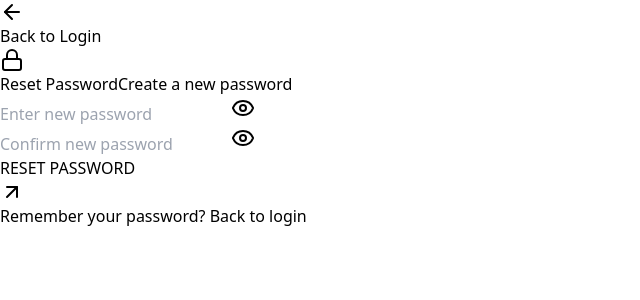
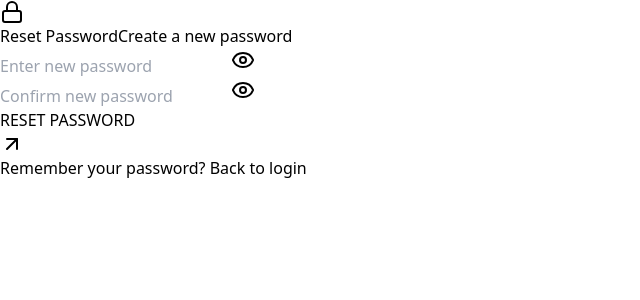
Before and after one commit to mddanish867/maisonpro, a React (Vite) app: page /reset-password in a window 1280 px wide. Shown: the top 300 px of the page, without its empty margins (0-640 px from the left). Built offline with nearby package versions, Linux system fonts and the light colour scheme.

Commit message:
remodified the following

```diff
--- a/src/components/auth/AccountSettings.jsx
+++ b/src/components/auth/AccountSettings.jsx
@@ -1,5 +1,15 @@
 import React, { useState } from "react";
-import { ArrowLeft, ArrowUpRight, Mail, Lock, Bell, Shield, User, Eye, EyeOff } from "lucide-react";
+import {
+  ArrowLeft,
+  ArrowUpRight,
+  Mail,
+  Lock,
+  Bell,
+  Shield,
+  User,
+  Eye,
+  EyeOff,
+} from "lucide-react";
 
 const AccountSettings = () => {
   const [settings, setSettings] = useState({
@@ -14,7 +24,8 @@ const AccountSettings = () => {
   const [showPassword, setShowPassword] = useState(false);
 
   const handleInputChange = (e) => {
-    const value = e.target.type === "checkbox" ? e.target.checked : e.target.value;
+    const value =
+      e.target.type === "checkbox" ? e.target.checked : e.target.value;
     setSettings({ ...settings, [e.target.name]: value });
   };
 
@@ -29,16 +40,8 @@ const AccountSettings = () => {
   };
 
   return (
-    <div className="min-h-screen bg-[#0A0A0A] text-white flex flex-col">
-      <div className="p-6">
-        <a href="/" className="inline-flex items-center text-sm text-gray-400 hover:text-violet-400 transition-colors">
-          <ArrowLeft className="w-4 h-4 mr-2" />
-          Back to Dashboard
-        </a>
-      </div>
-
-      <div className="flex-1 flex justify-center items-center px-4">
-        <div className="w-full max-w-md px-8 py-12 border border-white/10 backdrop-blur-md">
+    <div className="min-h-screen bg-[#0A0A0A] text-white flex justify-center items-center">
+      <div className="w-full max-w-md px-8 py-12 mt-20 mb-12 border border-white/10 backdrop-blur-md">
         <h2 className="text-3xl font-thin tracking-wide mb-8 text-center">
           Account Settings
           <span className="block mt-2 text-violet-400 text-lg font-light">
@@ -48,7 +51,9 @@ const AccountSettings = () => {
 
         <form onSubmit={handleSubmit} className="space-y-6">
           <div className="relative">
-              <label className="block text-sm text-gray-400 mb-2">Full Name</label>
+            <label className="block text-sm text-gray-400 mb-2">
+              Full Name
+            </label>
             <div className="relative">
               <input
                 type="text"
@@ -62,7 +67,9 @@ const AccountSettings = () => {
           </div>
 
           <div className="relative">
-              <label className="block text-sm text-gray-400 mb-2">Email Address</label>
+            <label className="block text-sm text-gray-400 mb-2">
+              Email Address
+            </label>
             <div className="relative">
               <input
                 type="email"
@@ -76,7 +83,9 @@ const AccountSettings = () => {
           </div>
 
           <div className="relative">
-              <label className="block text-sm text-gray-400 mb-2">New Password</label>
+            <label className="block text-sm text-gray-400 mb-2">
+              New Password
+            </label>
             <div className="relative">
               <input
                 type={showPassword ? "text" : "password"}
@@ -91,7 +100,11 @@ const AccountSettings = () => {
                 onClick={() => setShowPassword(!showPassword)}
                 className="absolute right-4 top-1/2 transform -translate-y-1/2 text-gray-400"
               >
-                  {showPassword ? <EyeOff className="w-4 h-4" /> : <Eye className="w-4 h-4" />}
+                {showPassword ? (
+                  <EyeOff className="w-4 h-4" />
+                ) : (
+                  <Eye className="w-4 h-4" />
+                )}
               </button>
             </div>
           </div>
@@ -102,7 +115,9 @@ const AccountSettings = () => {
                 <Bell className="w-5 h-5 text-violet-400" />
                 <div>
                   <p className="text-sm font-light">Email Notifications</p>
-                    <p className="text-xs text-gray-400">Receive updates and alerts</p>
+                  <p className="text-xs text-gray-400">
+                    Receive updates and alerts
+                  </p>
                 </div>
               </div>
               <label className="relative inline-flex items-center cursor-pointer">
@@ -122,7 +137,9 @@ const AccountSettings = () => {
                 <Shield className="w-5 h-5 text-violet-400" />
                 <div>
                   <p className="text-sm font-light">Two-Factor Auth</p>
-                    <p className="text-xs text-gray-400">Enhanced account security</p>
+                  <p className="text-xs text-gray-400">
+                    Enhanced account security
+                  </p>
                 </div>
               </div>
               <label className="relative inline-flex items-center cursor-pointer">
@@ -148,7 +165,6 @@ const AccountSettings = () => {
         </form>
       </div>
     </div>
-    </div>
   );
 };
 
--- a/src/components/auth/ForgotPassword.jsx
+++ b/src/components/auth/ForgotPassword.jsx
@@ -18,16 +18,10 @@ const ForgotPassword = () => {
   };
 
   return (
-    <div className="min-h-screen bg-[#0A0A0A] text-white flex flex-col">
-      <div className="p-6">
-        <a href="/login" className="inline-flex items-center text-sm text-gray-400 hover:text-violet-400 transition-colors">
-          <ArrowLeft className="w-4 h-4 mr-2" />
-          Back to Login
-        </a>
-      </div>
+    <div className="min-h-screen bg-[#0A0A0A] text-white flex justify-center items-center">
 
-      <div className="flex-1 flex justify-center items-center px-4">
-        <div className="w-full max-w-md px-4 py-12 border border-white/10 backdrop-blur-md">
+
+        <div className="w-full max-w-md px-4 py-12 mt-20 border border-white/10 backdrop-blur-md">
           <div className="text-center mb-8">
             <Mail className="w-12 h-12 mx-auto mb-4 text-violet-400" />
             <h2 className="text-3xl font-thin tracking-wide">
@@ -78,7 +72,7 @@ const ForgotPassword = () => {
             </p>
           </div>
         </div>
-      </div>
+
     </div>
   );
 };
--- a/src/components/auth/LoginOTP.jsx
+++ b/src/components/auth/LoginOTP.jsx
@@ -62,16 +62,10 @@ const LoginOTP = () => {
   };
 
   return (
-    <div className="min-h-screen bg-[#0A0A0A] text-white flex flex-col">
-      <div className="p-6">
-        <a href="/login" className="inline-flex items-center text-sm text-gray-400 hover:text-violet-400 transition-colors">
-          <ArrowLeft className="w-4 h-4 mr-2" />
-          Back to Login
-        </a>
-      </div>
+    <div className="min-h-screen bg-[#0A0A0A] text-white flex justify-center items-center">
 
-      <div className="flex-1 flex justify-center items-center px-4">
-        <div className="w-full max-w-md px-4 py-12 border border-white/10 backdrop-blur-md">
+
+        <div className="w-full max-w-md px-4 py-12 mt-20 border border-white/10 backdrop-blur-md">
           <div className="text-center mb-8">
             {step === 1 ? (
               <Mail className="w-12 h-12 mx-auto mb-4 text-violet-400" />
@@ -152,7 +146,6 @@ const LoginOTP = () => {
             </form>
           )}
         </div>
-      </div>
     </div>
   );
 };
--- a/src/components/auth/ResetPassword.jsx
+++ b/src/components/auth/ResetPassword.jsx
@@ -30,19 +30,8 @@ const ResetPassword = () => {
   };
 
   return (
-    <div className="min-h-screen bg-[#0A0A0A] text-white flex flex-col">
-      <div className="p-6">
-        <a
-          href="/login"
-          className="inline-flex items-center text-sm text-gray-400 hover:text-violet-400 transition-colors"
-        >
-          <ArrowLeft className="w-4 h-4 mr-2" />
-          Back to Login
-        </a>
-      </div>
-
-      <div className="flex-1 flex justify-center items-center px-4">
-        <div className="w-full max-w-md px-4 py-12 border border-white/10 backdrop-blur-md">
+    <div className="min-h-screen bg-[#0A0A0A] text-white flex justify-center items-center">
+      <div className="w-full max-w-md px-4 py-12 mt-20 border border-white/10 backdrop-blur-md">
         <div className="text-center mb-8">
           <Lock className="w-12 h-12 mx-auto mb-4 text-violet-400" />
           <h2 className="text-3xl font-thin tracking-wide">
@@ -125,7 +114,6 @@ const ResetPassword = () => {
         </div>
       </div>
     </div>
-    </div>
   );
 };
 
--- a/src/components/auth/UserProfile.jsx
+++ b/src/components/auth/UserProfile.jsx
@@ -23,7 +23,7 @@ export default function UserProfile() {
 
   return (
     <div className="min-h-screen bg-[#0A0A0A] text-white flex justify-center items-center">
-      <div className="w-full max-w-md px-4 py-12 border border-white/10 backdrop-blur-md">
+      <div className="w-full max-w-md px-4 py-12 mt-20 mb-12 border border-white/10 backdrop-blur-md">
         <h2 className="text-3xl font-thin tracking-wide mb-8 text-center">
           User Profile
           <span className="block mt-2 text-violet-400 text-lg font-light">
--- a/src/components/auth/VerifyAccount.jsx
+++ b/src/components/auth/VerifyAccount.jsx
@@ -51,16 +51,9 @@ const VerifyAccount = () => {
   };
 
   return (
-    <div className="min-h-screen bg-[#0A0A0A] text-white flex flex-col">
-      <div className="p-6">
-        <a href="/" className="inline-flex items-center text-sm text-gray-400 hover:text-violet-400 transition-colors">
-          <ArrowLeft className="w-4 h-4 mr-2" />
-          Back
-        </a>
-      </div>
+    <div className="min-h-screen bg-[#0A0A0A] text-white flex justify-center items-center">
 
-      <div className="flex-1 flex justify-center items-center px-4">
-        <div className="w-full max-w-md px-4 py-12 border border-white/10 backdrop-blur-md">
+        <div className="w-full max-w-md px-4 py-12 mt-20 mb-12 border border-white/10 backdrop-blur-md">
           <div className="text-center mb-8">
             <Mail className="w-12 h-12 mx-auto mb-4 text-violet-400" />
             <h2 className="text-3xl font-thin tracking-wide">
@@ -114,7 +107,6 @@ const VerifyAccount = () => {
             </p>
           </div>
         </div>
-      </div>
     </div>
   );
 };
```
Lines whose indentation alone changed are shown as unchanged.
